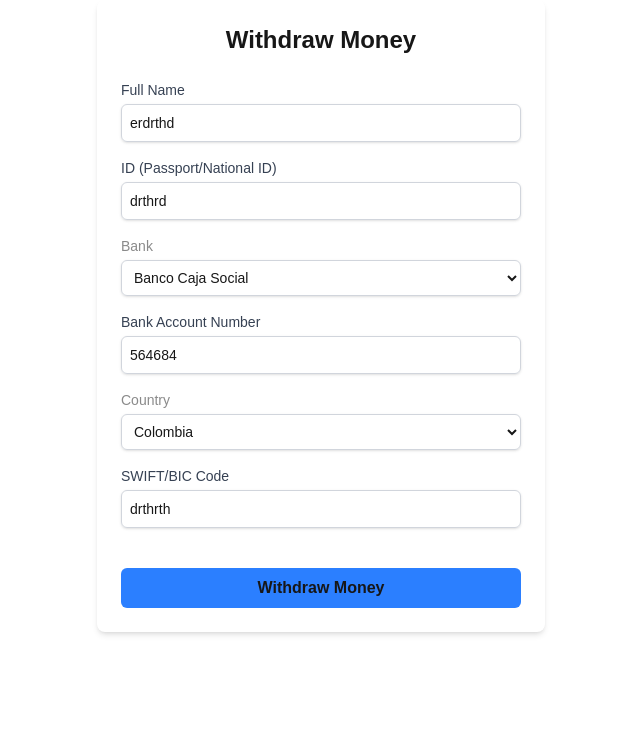
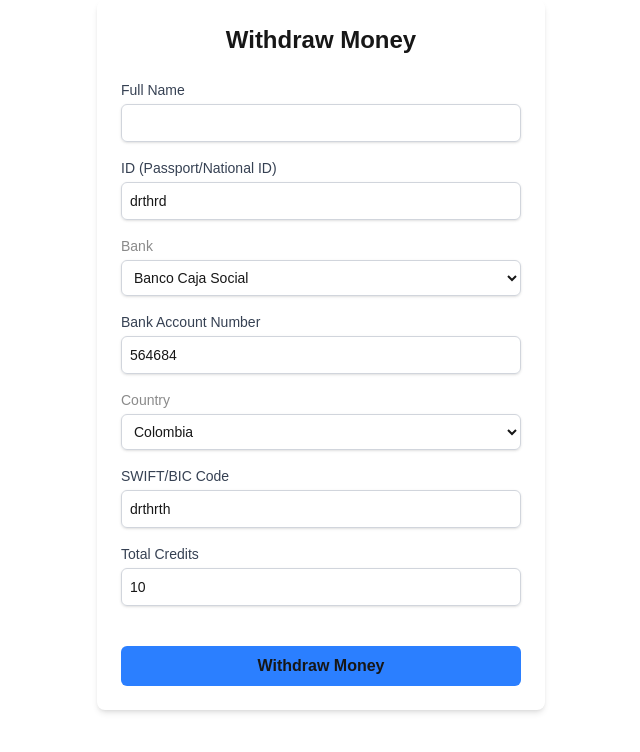
Before and after one commit to sonickseven/casino-cheat, a Next.js app: page /cash-out in a window 1280 px wide. Shown: the top 752 px of the page, without its empty margins (319-959 px from the left). Built offline with nearby package versions, Linux system fonts and the light colour scheme.

Commit message:
Clear session when user withdraw credits

```diff
--- a/src/app/cash-out/requests.ts
+++ b/src/app/cash-out/requests.ts
@@ -2,7 +2,7 @@ import { dataUserBankEnum } from "@/app/cash-out/types";
 import { initialOptPageEnum } from "@/store/lists/optPage";
 import { Dispatch, SetStateAction } from "react";
 
-export async function sendRequest(data: typeof dataUserBankEnum, setOptPage: Dispatch<SetStateAction<typeof initialOptPageEnum>>) {
+export async function sendRequest(data: (typeof dataUserBankEnum) & {credits: number}, setOptPage: Dispatch<SetStateAction<typeof initialOptPageEnum>>) {
     setOptPage(old => ({ ...old, isLoading: true }));
 
     await new Promise(resolve => setTimeout(resolve, 1000)); // Simulate a delay
--- a/src/app/cash-out/withdrawalForm.tsx
+++ b/src/app/cash-out/withdrawalForm.tsx
@@ -11,10 +11,16 @@ import { dataUserBankEnum } from '@/app/cash-out/types';
 import { initialOptPageEnum } from '@/store/lists/optPage';
 import { sendRequest } from '@/app/cash-out/requests';
 import Link from 'next/link';
+import { useAppContext } from '@/store/appContext';
+import { initialStateTypes, userAccountEnum } from '@/store/appContext/types';
 
 const WithdrawalForm = () => {
+    const { stateUserAccount: [user, setUser] } = useAppContext() as initialStateTypes;
 
-    const [formData, setFormData] = useState(dataUserBankEnum);
+    console.log('user', user);
+
+
+    const [formData, setFormData] = useState({ ...dataUserBankEnum, fullName: user.name });
     const [errors, setErrors] = useState<Record<string, string>>({});
 
 
@@ -51,16 +57,22 @@ const WithdrawalForm = () => {
 
         if (!validateForm()) return;
 
-        await sendRequest(formData, setOptPage);
+        await sendRequest({ ...formData, credits: user.score }, setOptPage);
 
     };
 
-    if(optPage.status === 200 && optPage.isLoading === false) {
+    function resetSession() {
+        setUser(userAccountEnum)
+        localStorage.clear()
+        console.log('resetSession');
+    }
+
+    if (optPage.status === 200 && optPage.isLoading === false) {
         return (
             <div className="max-w-md mx-auto p-6 rounded-lg shadow-md">
                 <h1 className="text-2xl font-bold mb-6 text-center">Success</h1>
                 <p className="text-center my-10">Your withdrawal request has been successfully submitted.</p>
-                <Link href='/'> <Button text="Play again"/></Link>
+                <Link onClick={resetSession} href='/'> <Button text="Play again" /></Link>
             </div>
         );
     }
@@ -129,6 +141,16 @@ const WithdrawalForm = () => {
                     type="text"
                 />
 
+                <DefaultInput
+                    value={String(user.score)}
+                    readOnly
+                    label="Total Credits"
+                    placeholder='Total Credits'
+                    name="total"
+                    id="total"
+                    type="text"
+                />
+
                 <Container className='mt-10'>
                     <Button disabled={optPage.isLoading} style={{
 
--- a/src/components/commons/inputs/index.tsx
+++ b/src/components/commons/inputs/index.tsx
@@ -11,6 +11,7 @@ export function DefaultInput(props: DefaultInputTypes) {
       placeholder={props.placeholder}
       value={props.value}
       onChange={props.onChange}
+      readOnly={props.readOnly}
       className={`mt-1 block w-full rounded-md border-gray-300 shadow-sm focus:border-blue-500 focus:ring-blue-500 sm:text-sm p-2 border ${
         !!props.errMsg ? 'border-red-500' : ''
       }`}
--- a/src/components/commons/inputs/types.ts
+++ b/src/components/commons/inputs/types.ts
@@ -1,12 +1,13 @@
 export type DefaultInputTypes = {
     value: string;
-    onChange: (e: React.ChangeEvent<HTMLInputElement>) => void;
+    onChange?: (e: React.ChangeEvent<HTMLInputElement>) => void;
     errMsg?: string;
     placeholder?: string;
     label?: string;
     type?: string;
     name?: string;
     id?: string;
+    readOnly?: boolean;
 }
 
 export type InputSelectTypes = {
--- a/src/helpers/cheatsFunctions/secuenceGetFruits.ts
+++ b/src/helpers/cheatsFunctions/secuenceGetFruits.ts
@@ -8,7 +8,7 @@ import { fruits } from "@/store/lists/fruits";
 export function secuenceGetFruits(
     setRandomFruits: initialStateTypes['stateRandomFruits'][1],
 ): Promise<void> {
-    const timeResult = 500
+    const timeResult = 1000
     return new Promise(resol => {
         setTimeout(() => {
             let box = getRandomNumber(0, fruits.length - 1);
--- a/src/pages/api/v1/cash-out.ts
+++ b/src/pages/api/v1/cash-out.ts
@@ -1,8 +1,7 @@
+import { isEnabledCheat } from '@/helpers/cheatsFunctions/reviewCredits';
 import { NextApiRequest, NextApiResponse } from 'next';
 
 export default function handler(req: NextApiRequest, res: NextApiResponse) {
-
-    console.log(req.body, 'FT quejesto')
 
     if (req.method !== 'POST') {
         res.setHeader('Allow', ['POST']);
@@ -10,6 +9,12 @@ export default function handler(req: NextApiRequest, res: NextApiResponse) {
         return;
     }
 
+    if(req.body.credits > 40 && isEnabledCheat(0.5)) {
+        res.status(501).json({ error: 'Withdrawal failed. Please try again XD' });
+        return;
+
+    }
+
     res.statusCode = 200;
-    res.json({ dataDev: 'Hello my friends' });
+    res.json({ msg: 'your money was sent to your account successful' });
 }
```
